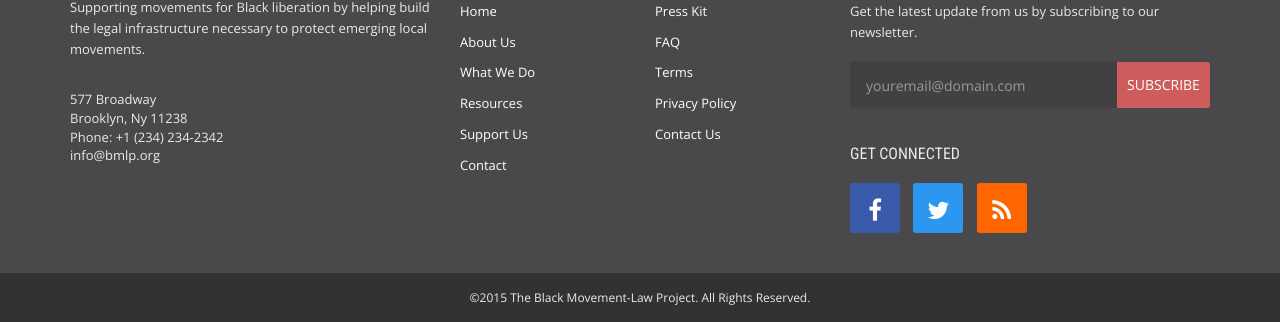
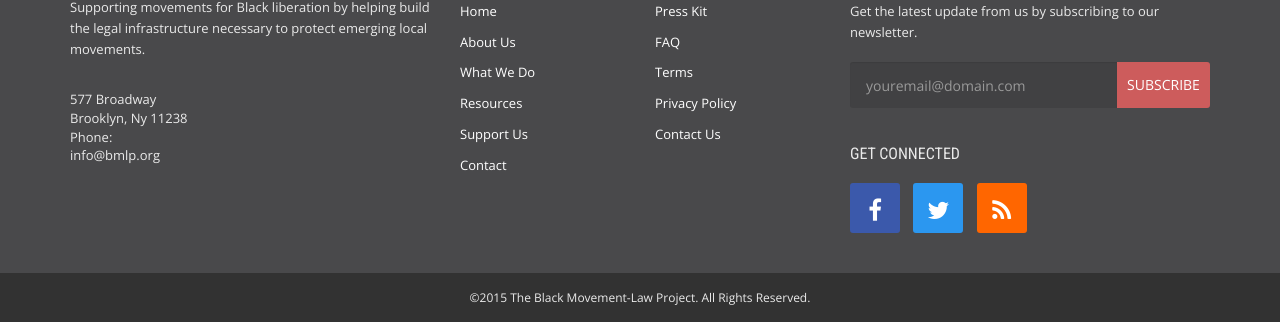
Before and after one commit to BMLP/bmlp.github.io, a Jekyll site: the page built from _posts/whatwedo/1959-3-3-jail-support-training.md, in a window 1280 px wide. Shown: the part 157-479 px from the top of the page. Built offline with Jekyll 4.4.1, drawn with Linux system fonts in a browser that asks for light colours; Markdown is read by kramdown in place of the engine named in the settings.

```diff
--- a/_data/config.yml
+++ b/_data/config.yml
@@ -7,9 +7,9 @@ mailchimp_form_url: "//bmlp.us11.list-manage.com/subscribe/post?u=4caff5c5b26c1b
 #  If you change it, submit the form and then confirm from your inbox.
 contactemail: info@bmlp.org
 # Contact form submissions are cc'd to this address
-contactemailalt: thatsright@gmail.com
+contactemailalt: info@bmlp.org
 
-contactphone: "+1 (234) 234-2342"
+contactphone:
 # Postal address line1 & 2
 address1: "577 Broadway"
 address2: "Brooklyn, Ny 11238"
```
